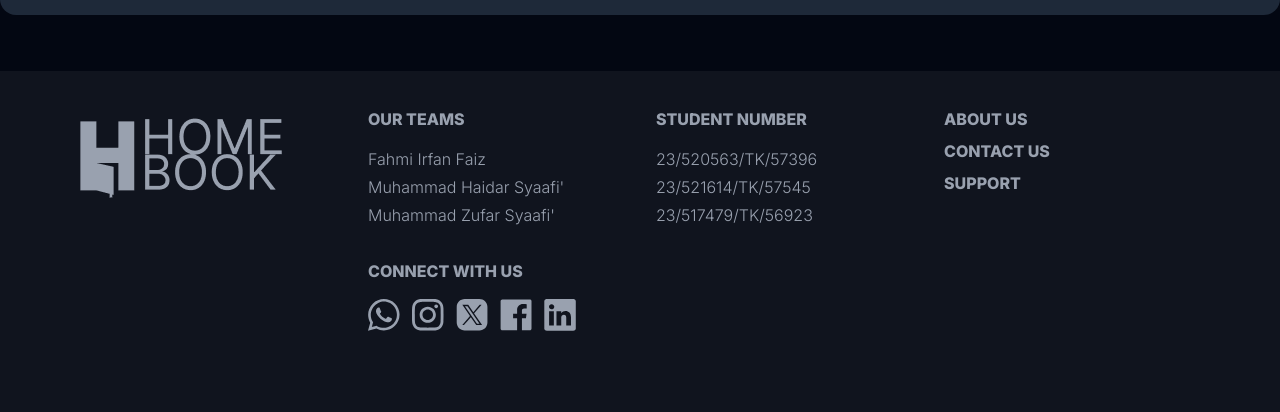
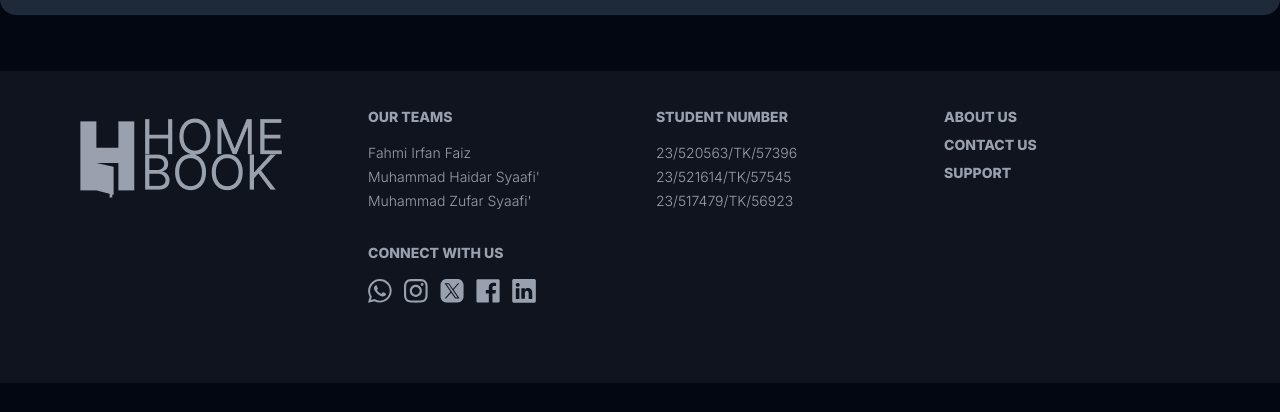
Before and after one commit to ZufarSyaafie/tbd-project, a Next.js app: page / in a window 1280 px wide. Shown: the part 1054-1466 px from the top of the page. After the commit the page ends 1437 px from the top, so only its background shows below. Built offline with nearby package versions, Linux system fonts and the light colour scheme; no server answers; the database is empty.

Commit message:
Fixing UI for Footer

```diff
--- a/src/components/organisms/Footer.js
+++ b/src/components/organisms/Footer.js
@@ -2,7 +2,7 @@ import React from "react";
 
 export default function Footer() {
   return (
-    <footer className="bg-[#10141E] text-[#99A1AF] w-full">
+    <footer className="bg-[#10141E] text-[#99A1AF] w-full text-sm">
       <div className="grid grid-cols-4 grid-rows-2 gap-8 py-9 px-20">
         {/* Logo */}
         <div className="row-span-2">
@@ -44,27 +44,27 @@ export default function Footer() {
           <ul className="flex flex-wrap gap-3 list-none mt-4">
             <li>
               <a href="#">
-                <img src="/image/wa.svg" alt="WhatsApp" className="w-8 h-8 hover:scale-110 transition-transform duration-300" />
+                <img src="/image/wa.svg" alt="WhatsApp" className="w-6 h-6 hover:scale-110 transition-transform duration-300" />
               </a>
             </li>
             <li>
               <a href="#">
-                <img src="/image/ig.svg" alt="Instagram" className="w-8 h-8 hover:scale-110 transition-transform duration-300" />
+                <img src="/image/ig.svg" alt="Instagram" className="w-6 h-6 hover:scale-110 transition-transform duration-300" />
               </a>
             </li>
             <li>
               <a href="#">
-                <img src="/image/x.svg" alt="X" className="w-8 h-8 hover:scale-110 transition-transform duration-300" />
+                <img src="/image/x.svg" alt="X" className="w-6 h-6 hover:scale-110 transition-transform duration-300" />
               </a>
             </li>
             <li>
               <a href="#">
-                <img src="/image/fb.svg" alt="Facebook" className="w-8 h-8 hover:scale-110 transition-transform duration-300" />
+                <img src="/image/fb.svg" alt="Facebook" className="w-6 h-6 hover:scale-110 transition-transform duration-300" />
               </a>
             </li>
             <li>
               <a href="#">
-                <img src="/image/linkedin.svg" alt="LinkedIn" className="w-8 h-8 hover:scale-110 transition-transform duration-300" />
+                <img src="/image/linkedin.svg" alt="LinkedIn" className="w-6 h-6 hover:scale-110 transition-transform duration-300" />
               </a>
             </li>
           </ul>
```
